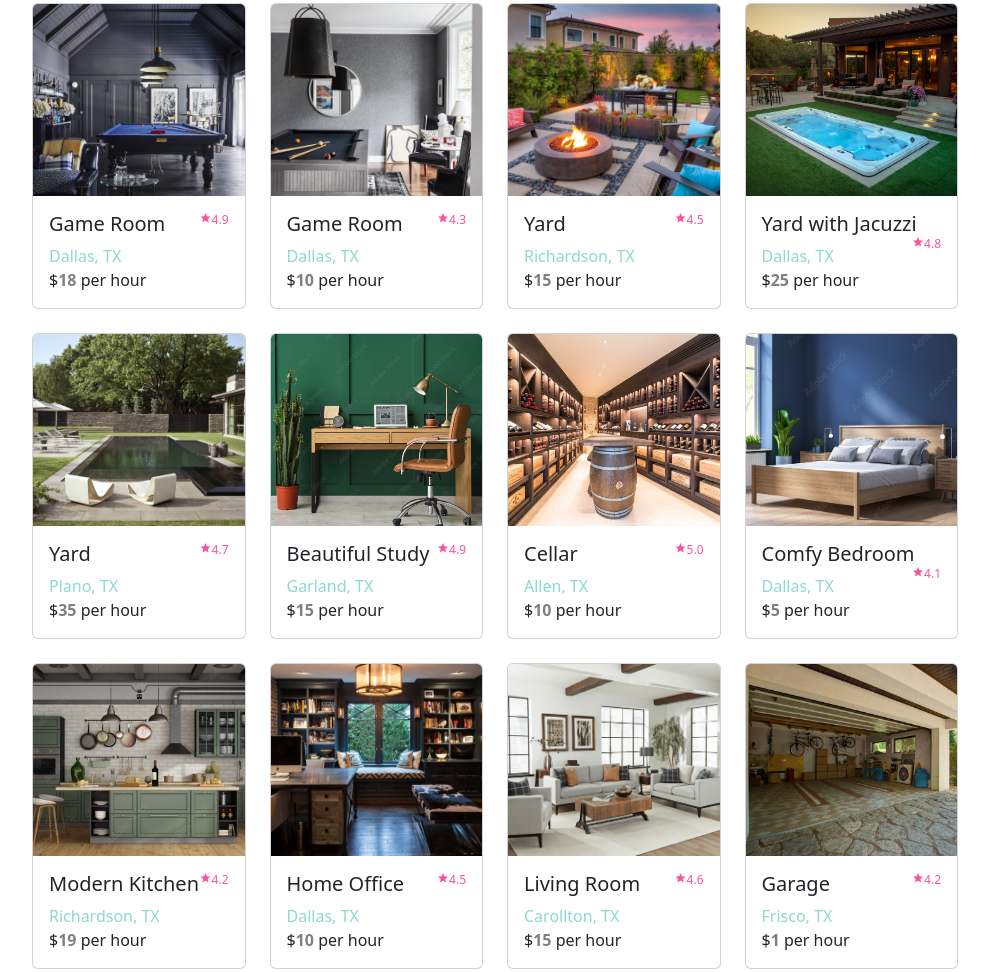
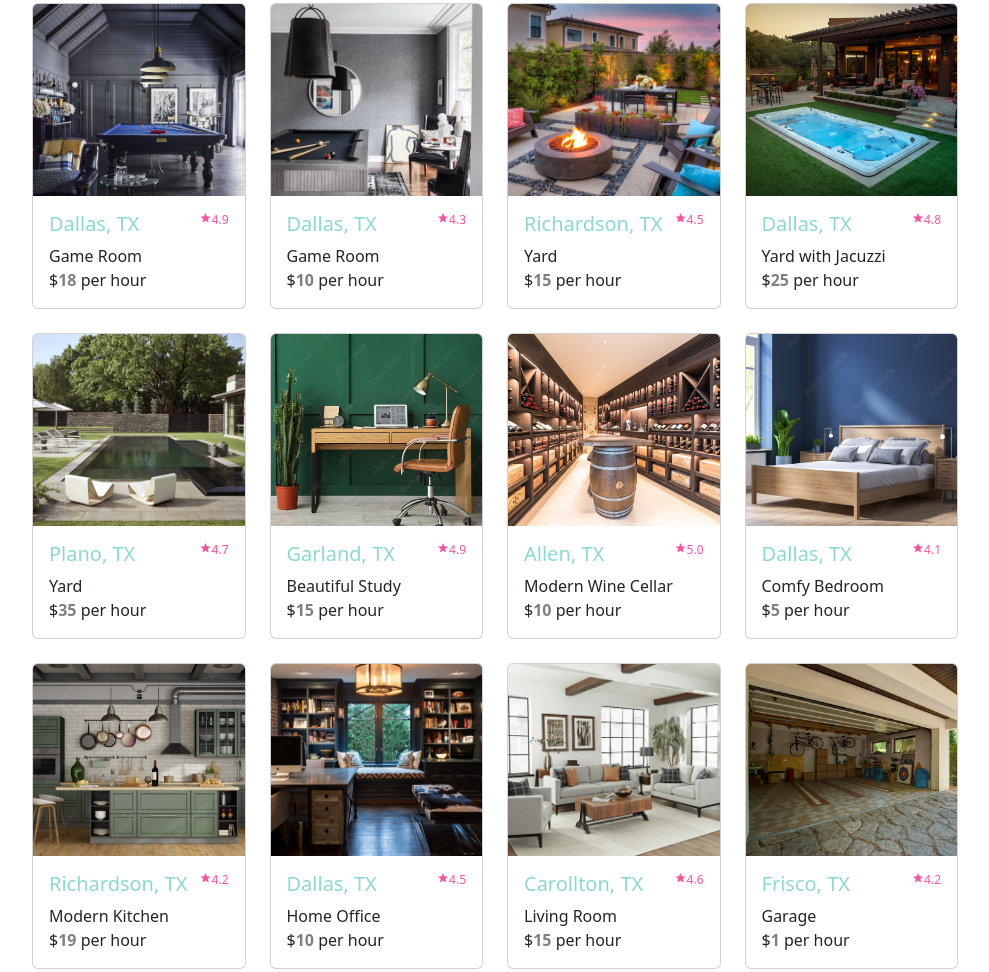
Before and after one commit to YuChing1204/ASpace, a plain HTML site: page listing.html in a window 1280 px wide. Shown: the part 179-1151 px from the top of the page, without its empty margins (145-1134 px from the left). Drawn offline with nearby package versions, Linux system fonts and the light colour scheme.

Commit message:
loaction_becomes_title

```diff
--- a/listing.html
+++ b/listing.html
@@ -140,10 +140,10 @@
                         <div class="card h-100">
                             <img src="images/game_room2.jpeg" class="card-img-top" alt="game room">
                             <div class="card-body">
-                                <h5 class="card-title">Game Room
+                                <h5 class="card-title"><a class='location' href="#">Dallas, TX</a>
                                     <span class="rating"><span class="material-icons">grade</span>4.9</span>
                                 </h5>
-                                <p class="card-text"><a class='location' href="#">Dallas, TX</a><br />$<span class="price">18</span> per hour</p>
+                                <p class="card-text">Game Room<br />$<span class="price">18</span> per hour</p>
                             </div>
                         </div>
                     </div>
@@ -151,10 +151,10 @@
                         <div class="card h-100">
                             <img src="images/game_room1.jpeg" class="card-img-top" alt="game room">
                             <div class="card-body">
-                                <h5 class="card-title">Game Room
+                                <h5 class="card-title"><a class='location' href="#">Dallas, TX</a>
                                     <span class="rating"><span class="material-icons">grade</span>4.3</span>
                                 </h5>
-                                <p class="card-text"><a class='location' href="#">Dallas, TX</a><br />$<span
+                                <p class="card-text">Game Room<br />$<span
                                         class="price">10</span> per hour</p>
                             </div>
                         </div>
@@ -163,10 +163,10 @@
                         <div class="card h-100">
                             <img src="images/yard1.jpeg" class="card-img-top" alt="yard">
                             <div class="card-body">
-                                <h5 class="card-title">Yard
+                                <h5 class="card-title"><a class='location' href="#">Richardson, TX</a>
                                     <span class="rating"><span class="material-icons">grade</span>4.5</span>
                                 </h5>
-                                <p class="card-text"><a class='location' href="#">Richardson, TX</a><br />$<span
+                                <p class="card-text">Yard<br />$<span
                                         class="price">15</span> per hour</p>
                             </div>
                         </div>
@@ -175,10 +175,10 @@
                         <div class="card h-100">
                             <img src="images/yard3.jpeg" class="card-img-top" alt="yard">
                             <div class="card-body">
-                                <h5 class="card-title">Yard with Jacuzzi
+                                <h5 class="card-title"><a class='location' href="#">Dallas, TX</a>
                                     <span class="rating"><span class="material-icons">grade</span>4.8</span>
                                 </h5>
-                                <p class="card-text"><a class='location' href="#">Dallas, TX</a><br />$<span
+                                <p class="card-text">Yard with Jacuzzi<br />$<span
                                         class="price">25</span> per hour</p>
                             </div>
                         </div>
@@ -187,10 +187,10 @@
                         <div class="card h-100">
                             <img src="images/yard4.jpeg" class="card-img-top" alt="yard">
                             <div class="card-body">
-                                <h5 class="card-title">Yard
+                                <h5 class="card-title"><a class='location' href="#">Plano, TX</a>
                                     <span class="rating"><span class="material-icons">grade</span>4.7</span>
                                 </h5>
-                                <p class="card-text"><a class='location' href="#">Plano, TX</a><br />$<span
+                                <p class="card-text">Yard<br />$<span
                                         class="price">35</span> per hour</p>
                             </div>
                         </div>
@@ -199,10 +199,10 @@
                         <div class="card h-100">
                             <img src="images/studyroom.jpg" class="card-img-top" alt="study">
                             <div class="card-body">
-                                <h5 class="card-title">Beautiful Study
+                                <h5 class="card-title"><a class='location' href="#">Garland, TX</a>
                                     <span class="rating"><span class="material-icons">grade</span>4.9</span>
                                 </h5>
-                                <p class="card-text"><a class='location' href="#">Garland, TX</a><br />$<span
+                                <p class="card-text">Beautiful Study<br />$<span
                                         class="price">15</span> per hour</p>
 
                             </div>
@@ -212,10 +212,10 @@
                         <div class="card h-100">
                             <img src="images/cellar.jpeg" class="card-img-top" alt="cellar">
                             <div class="card-body">
-                                <h5 class="card-title">Cellar
+                                <h5 class="card-title"><a class='location' href="#">Allen, TX</a>
                                     <span class="rating"><span class="material-icons">grade</span>5.0</span>
                                 </h5>
-                                <p class="card-text"><a class='location' href="#">Allen, TX</a><br />$<span
+                                <p class="card-text">Modern Wine Cellar<br />$<span
                                         class="price">10</span> per hour</p>
                             </div>
                         </div>
@@ -224,10 +224,10 @@
                         <div class="card h-100">
                             <img src="images/bedroom.jpg" class="card-img-top" alt="bedroom">
                             <div class="card-body">
-                                <h5 class="card-title">Comfy Bedroom
+                                <h5 class="card-title"><a class='location' href="#">Dallas, TX</a>
                                     <span class="rating"><span class="material-icons">grade</span>4.1</span>
                                 </h5>
-                                <p class="card-text"><a class='location' href="#">Dallas, TX</a><br />$<span
+                                <p class="card-text">Comfy Bedroom<br />$<span
                                         class="price">5</span> per hour</p>
                             </div>
                         </div>
@@ -236,10 +236,10 @@
                         <div class="card h-100">
                             <img src="images/kitchen.jpg" class="card-img-top" alt="kitchen">
                             <div class="card-body">
-                                <h5 class="card-title">Modern Kitchen
+                                <h5 class="card-title"><a class='location' href="#">Richardson, TX</a>
                                     <span class="rating"><span class="material-icons">grade</span>4.2</span>
                                 </h5>
-                                <p class="card-text"><a class='location' href="#">Richardson, TX</a><br />$<span
+                                <p class="card-text">Modern Kitchen<br />$<span
                                         class="price">19</span> per hour</p>
                             </div>
                         </div>
@@ -248,10 +248,10 @@
                         <div class="card h-100">
                             <img src="images/study-room.jpeg" class="card-img-top" alt="study">
                             <div class="card-body">
-                                <h5 class="card-title">Home Office
+                                <h5 class="card-title"><a class='location' href="#">Dallas, TX</a>
                                     <span class="rating"><span class="material-icons">grade</span>4.5</span>
                                 </h5>
-                                <p class="card-text"><a class='location' href="#">Dallas, TX</a><br />$<span
+                                <p class="card-text">Home Office<br />$<span
                                         class="price">10</span> per hour</p>
                             </div>
                         </div>
@@ -260,10 +260,10 @@
                         <div class="card h-100">
                             <img src="images/livingroom1.png" class="card-img-top" alt="living room">
                             <div class="card-body">
-                                <h5 class="card-title">Living Room
+                                <h5 class="card-title"><a class='location' href="#">Carollton, TX</a>
                                     <span class="rating"><span class="material-icons">grade</span>4.6</span>
                                 </h5>
-                                <p class="card-text"><a class='location' href="#">Carollton, TX</a><br />$<span
+                                <p class="card-text">Living Room<br />$<span
                                         class="price">15</span> per hour</p>
                             </div>
                         </div>
@@ -272,10 +272,10 @@
                         <div class="card h-100">
                             <img src="images/garage.jpg" class="card-img-top" alt="garage">
                             <div class="card-body">
-                                <h5 class="card-title">Garage
+                                <h5 class="card-title"><a class='location' href="#">Frisco, TX</a>
                                     <span class="rating"><span class="material-icons">grade</span>4.2</span>
                                 </h5>
-                                <p class="card-text"><a class='location' href="#">Frisco, TX</a><br />$<span
+                                <p class="card-text">Garage<br />$<span
                                         class="price">1</span> per hour</p>
                             </div>
                         </div>
```
